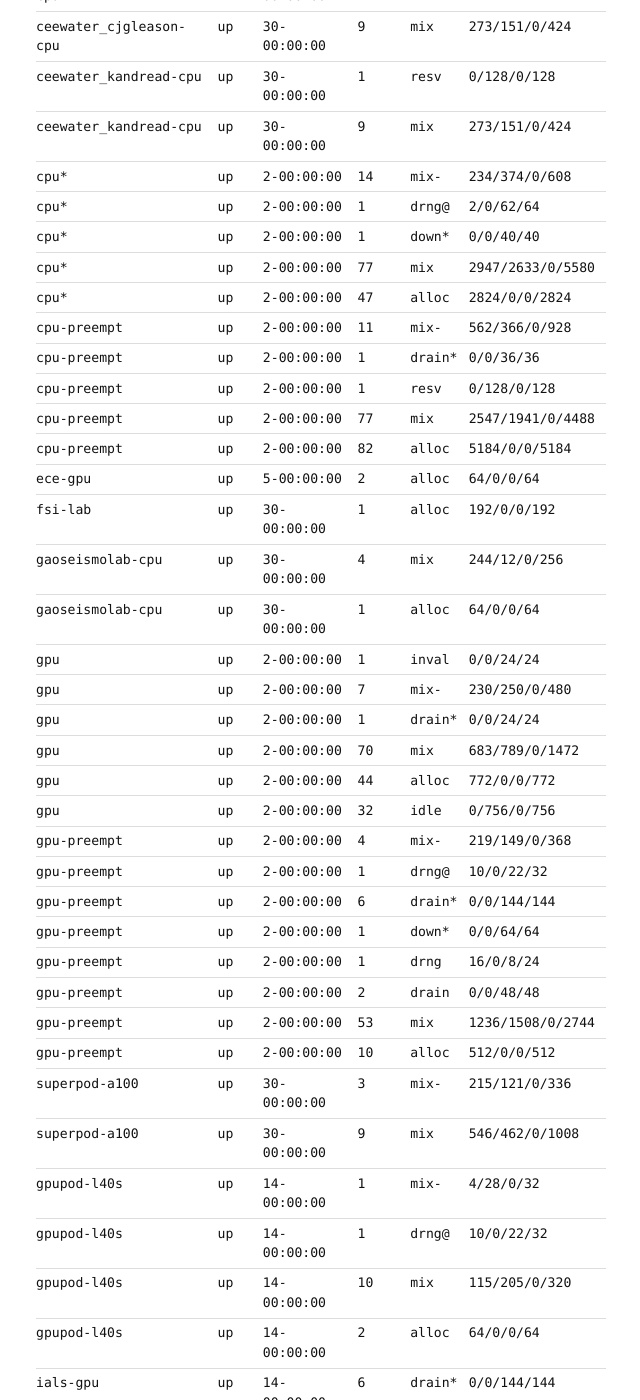
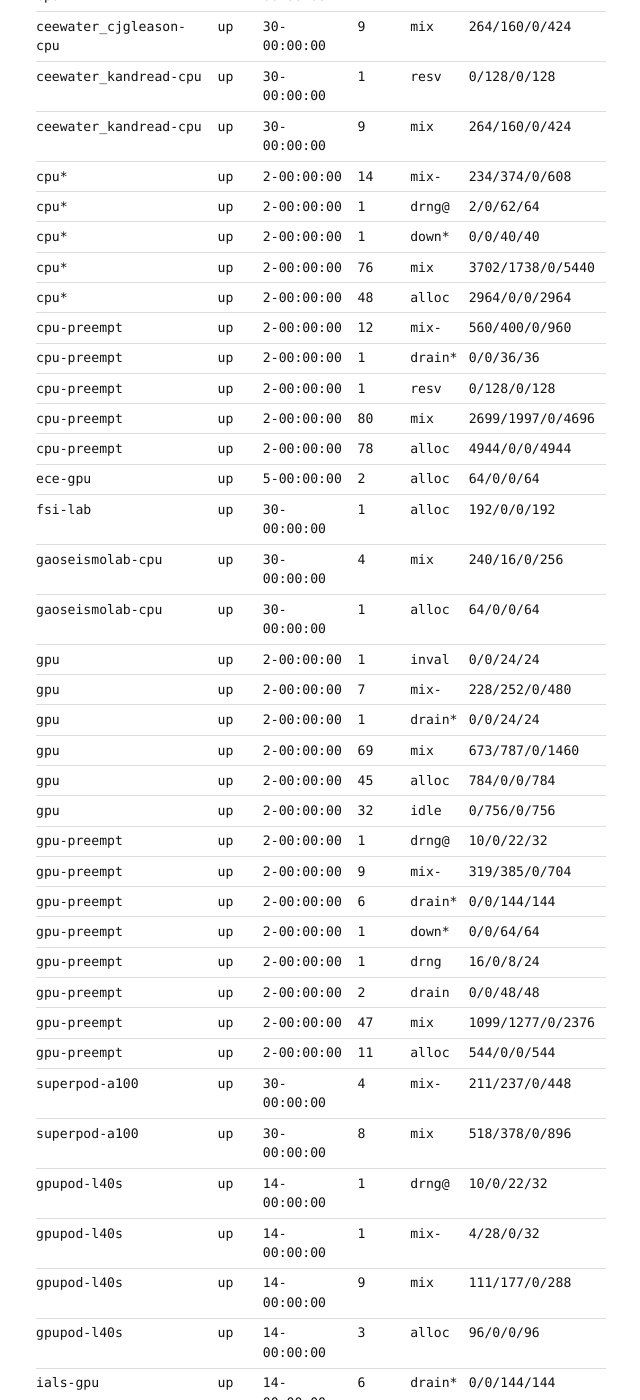
Before and after one commit to yanghangAI/yanghangAI.github.io, a Jekyll site: the page built from _pages/cluster.html, in a window 1280 px wide and 1400 px high, scrolled down 2948 px. Shown: the whole window, without its empty margins (260-900 px from the left). Built offline with Jekyll 4.4.1, drawn with Linux system fonts in a browser that asks for light colours; some of the changed text lies outside the part shown.

Commit message:
chore(dashboard): refresh cluster data 2026-05-17T14:27:49Z

```diff
--- a/assets/cluster-data.json
+++ b/assets/cluster-data.json
@@ -1,5 +1,5 @@
 {
-  "updated_utc": "2026-05-17T14:12:48Z",
+  "updated_utc": "2026-05-17T14:27:49Z",
   "user": "hangyang_umass_edu",
   "squeue": [
     {
@@ -7,7 +7,7 @@
       "partition": "gpu-preempt",
       "name": "exp0-inn-idea097-d001-full",
       "state": "RUNNING",
-      "time": "10:50:27",
+      "time": "11:05:29",
       "time_limit": "1-00:00:00",
       "nodes": "1",
       "nodelist": "ials-gpu014"
@@ -17,7 +17,7 @@
       "partition": "gpu-preempt",
       "name": "exp0-inn-idea084-d001-full",
       "state": "RUNNING",
-      "time": "11:03:08",
+      "time": "11:18:10",
       "time_limit": "1-00:00:00",
       "nodes": "1",
       "nodelist": "ials-gpu009"
@@ -27,7 +27,7 @@
       "partition": "gpu-preempt",
       "name": "1024noamp_keepckpt_idea097_d001",
       "state": "RUNNING",
-      "time": "1:19:51",
+      "time": "1:34:53",
       "time_limit": "12:00:00",
       "nodes": "1",
       "nodelist": "ials-gpu014"
@@ -39,7 +39,7 @@
       "name": "1024noamp_keepckpt_idea097_d001",
       "partition": "gpu-preempt",
       "state": "RUNNING",
-      "elapsed": "01:19:51",
+      "elapsed": "01:34:53",
       "end": "Unknown",
       "exit_code": "0:0"
     },
@@ -84,7 +84,7 @@
       "name": "exp0-inn-idea097-d001-full",
       "partition": "gpu-preempt",
       "state": "RUNNING",
-      "elapsed": "10:50:27",
+      "elapsed": "11:05:29",
       "end": "Unknown",
       "exit_code": "0:0"
     },
@@ -93,7 +93,7 @@
       "name": "exp0-inn-idea084-d001-full",
       "partition": "gpu-preempt",
       "state": "RUNNING",
-      "elapsed": "11:03:08",
+      "elapsed": "11:18:10",
       "end": "Unknown",
       "exit_code": "0:0"
     },
@@ -368,7 +368,7 @@
       "timelimit": "30-00:00:00",
       "nodes": "5",
       "state": "mix",
-      "cpus_aiot": "369/271/0/640"
+      "cpus_aiot": "364/276/0/640"
     },
     {
       "partition": "cbio-gpu",
@@ -392,7 +392,7 @@
       "timelimit": "30-00:00:00",
       "nodes": "9",
       "state": "mix",
-      "cpus_aiot": "273/151/0/424"
+      "cpus_aiot": "264/160/0/424"
     },
     {
       "partition": "ceewater_cjgleason-cpu",
@@ -408,7 +408,7 @@
       "timelimit": "30-00:00:00",
       "nodes": "9",
       "state": "mix",
-      "cpus_aiot": "273/151/0/424"
+      "cpus_aiot": "264/160/0/424"
     },
     {
       "partition": "ceewater_kandread-cpu",
@@ -424,7 +424,7 @@
       "timelimit": "30-00:00:00",
       "nodes": "9",
       "state": "mix",
-      "cpus_aiot": "273/151/0/424"
+      "cpus_aiot": "264/160/0/424"
     },
     {
       "partition": "cpu*",
@@ -454,25 +454,25 @@
       "partition": "cpu*",
       "avail": "up",
       "timelimit": "2-00:00:00",
-      "nodes": "77",
+      "nodes": "76",
       "state": "mix",
-      "cpus_aiot": "2947/2633/0/5580"
+      "cpus_aiot": "3702/1738/0/5440"
     },
     {
       "partition": "cpu*",
       "avail": "up",
       "timelimit": "2-00:00:00",
-      "nodes": "47",
+      "nodes": "48",
       "state": "alloc",
-      "cpus_aiot": "2824/0/0/2824"
+      "cpus_aiot": "2964/0/0/2964"
     },
     {
       "partition": "cpu-preempt",
       "avail": "up",
       "timelimit": "2-00:00:00",
-      "nodes": "11",
+      "nodes": "12",
       "state": "mix-",
-      "cpus_aiot": "562/366/0/928"
+      "cpus_aiot": "560/400/0/960"
     },
     {
       "partition": "cpu-preempt",
@@ -494,17 +494,17 @@
       "partition": "cpu-preempt",
       "avail": "up",
       "timelimit": "2-00:00:00",
-      "nodes": "77",
+      "nodes": "80",
       "state": "mix",
-      "cpus_aiot": "2547/1941/0/4488"
+      "cpus_aiot": "2699/1997/0/4696"
     },
     {
       "partition": "cpu-preempt",
       "avail": "up",
       "timelimit": "2-00:00:00",
-      "nodes": "82",
+      "nodes": "78",
       "state": "alloc",
-      "cpus_aiot": "5184/0/0/5184"
+      "cpus_aiot": "4944/0/0/4944"
     },
     {
       "partition": "ece-gpu",
@@ -528,7 +528,7 @@
       "timelimit": "30-00:00:00",
       "nodes": "4",
       "state": "mix",
-      "cpus_aiot": "244/12/0/256"
+      "cpus_aiot": "240/16/0/256"
     },
     {
       "partition": "gaoseismolab-cpu",
@@ -552,7 +552,7 @@
       "timelimit": "2-00:00:00",
       "nodes": "7",
       "state": "mix-",
-      "cpus_aiot": "230/250/0/480"
+      "cpus_aiot": "228/252/0/480"
     },
     {
       "partition": "gpu",
@@ -566,17 +566,17 @@
       "partition": "gpu",
       "avail": "up",
       "timelimit": "2-00:00:00",
-      "nodes": "70",
+      "nodes": "69",
       "state": "mix",
-      "cpus_aiot": "683/789/0/1472"
+      "cpus_aiot": "673/787/0/1460"
     },
     {
       "partition": "gpu",
       "avail": "up",
       "timelimit": "2-00:00:00",
-      "nodes": "44",
+      "nodes": "45",
       "state": "alloc",
-      "cpus_aiot": "772/0/0/772"
+      "cpus_aiot": "784/0/0/784"
     },
     {
       "partition": "gpu",
@@ -590,17 +590,17 @@
       "partition": "gpu-preempt",
       "avail": "up",
       "timelimit": "2-00:00:00",
-      "nodes": "4",
-      "state": "mix-",
-      "cpus_aiot": "219/149/0/368"
+      "nodes": "1",
+      "state": "drng@",
+      "cpus_aiot": "10/0/22/32"
     },
     {
       "partition": "gpu-preempt",
       "avail": "up",
       "timelimit": "2-00:00:00",
-      "nodes": "1",
-      "state": "drng@",
-      "cpus_aiot": "10/0/22/32"
+      "nodes": "9",
+      "state": "mix-",
+      "cpus_aiot": "319/385/0/704"
     },
     {
       "partition": "gpu-preempt",
@@ -638,33 +638,41 @@
       "partition": "gpu-preempt",
       "avail": "up",
       "timelimit": "2-00:00:00",
-      "nodes": "53",
+      "nodes": "47",
       "state": "mix",
-      "cpus_aiot": "1236/1508/0/2744"
+      "cpus_aiot": "1099/1277/0/2376"
     },
     {
       "partition": "gpu-preempt",
       "avail": "up",
       "timelimit": "2-00:00:00",
-      "nodes": "10",
+      "nodes": "11",
       "state": "alloc",
-      "cpus_aiot": "512/0/0/512"
+      "cpus_aiot": "544/0/0/544"
     },
     {
       "partition": "superpod-a100",
       "avail": "up",
       "timelimit": "30-00:00:00",
-      "nodes": "3",
+      "nodes": "4",
       "state": "mix-",
-      "cpus_aiot": "215/121/0/336"
+      "cpus_aiot": "211/237/0/448"
     },
     {
       "partition": "superpod-a100",
       "avail": "up",
       "timelimit": "30-00:00:00",
-      "nodes": "9",
+      "nodes": "8",
       "state": "mix",
-      "cpus_aiot": "546/462/0/1008"
+      "cpus_aiot": "518/378/0/896"
+    },
+    {
+      "partition": "gpupod-l40s",
+      "avail": "up",
+      "timelimit": "14-00:00:00",
+      "nodes": "1",
+      "state": "drng@",
+      "cpus_aiot": "10/0/22/32"
     },
     {
       "partition": "gpupod-l40s",
@@ -678,25 +686,17 @@
       "partition": "gpupod-l40s",
       "avail": "up",
       "timelimit": "14-00:00:00",
-      "nodes": "1",
-      "state": "drng@",
-      "cpus_aiot": "10/0/22/32"
+      "nodes": "9",
+      "state": "mix",
+      "cpus_aiot": "111/177/0/288"
     },
     {
       "partition": "gpupod-l40s",
       "avail": "up",
       "timelimit": "14-00:00:00",
-      "nodes": "10",
-      "state": "mix",
-      "cpus_aiot": "115/205/0/320"
-    },
-    {
-      "partition": "gpupod-l40s",
-      "avail": "up",
-      "timelimit": "14-00:00:00",
-      "nodes": "2",
+      "nodes": "3",
       "state": "alloc",
-      "cpus_aiot": "64/0/0/64"
+      "cpus_aiot": "96/0/0/96"
     },
     {
       "partition": "ials-gpu",
@@ -728,7 +728,7 @@
       "timelimit": "14-00:00:00",
       "nodes": "19",
       "state": "mix",
-      "cpus_aiot": "229/227/0/456"
+      "cpus_aiot": "228/228/0/456"
     },
     {
       "partition": "jdelhommelle",
@@ -760,7 +760,7 @@
       "timelimit": "2-00:00:00",
       "nodes": "4",
       "state": "mix",
-      "cpus_aiot": "63/193/0/256"
+      "cpus_aiot": "60/196/0/256"
     },
     {
       "partition": "mpi",
@@ -822,17 +822,25 @@
       "partition": "toltec-cpu",
       "avail": "up",
       "timelimit": "30-00:00:00",
-      "nodes": "4",
-      "state": "mix",
-      "cpus_aiot": "120/8/0/128"
+      "nodes": "1",
+      "state": "mix-",
+      "cpus_aiot": "27/5/0/32"
     },
     {
       "partition": "toltec-cpu",
       "avail": "up",
       "timelimit": "30-00:00:00",
-      "nodes": "3",
+      "nodes": "5",
+      "state": "mix",
+      "cpus_aiot": "123/37/0/160"
+    },
+    {
+      "partition": "toltec-cpu",
+      "avail": "up",
+      "timelimit": "30-00:00:00",
+      "nodes": "1",
       "state": "alloc",
-      "cpus_aiot": "96/0/0/96"
+      "cpus_aiot": "32/0/0/32"
     },
     {
       "partition": "umd-cscdr-arm",
@@ -848,7 +856,7 @@
       "timelimit": "30-00:00:00",
       "nodes": "4",
       "state": "mix-",
-      "cpus_aiot": "105/151/0/256"
+      "cpus_aiot": "102/154/0/256"
     },
     {
       "partition": "umd-cscdr-cpu",
@@ -856,7 +864,7 @@
       "timelimit": "30-00:00:00",
       "nodes": "16",
       "state": "mix",
-      "cpus_aiot": "538/486/0/1024"
+      "cpus_aiot": "532/492/0/1024"
     },
     {
       "partition": "umd-cscdr-cpu",
@@ -894,9 +902,17 @@
       "partition": "visterra",
       "avail": "up",
       "timelimit": "30-00:00:00",
-      "nodes": "7",
+      "nodes": "1",
+      "state": "mix",
+      "cpus_aiot": "44/4/0/48"
+    },
+    {
+      "partition": "visterra",
+      "avail": "up",
+      "timelimit": "30-00:00:00",
+      "nodes": "6",
       "state": "alloc",
-      "cpus_aiot": "336/0/0/336"
+      "cpus_aiot": "288/0/0/288"
     },
     {
       "partition": "workflow",
@@ -920,23 +936,23 @@
       "timelimit": "30-00:00:00",
       "nodes": "1",
       "state": "mix-",
-      "cpus_aiot": "114/14/0/128"
+      "cpus_aiot": "76/52/0/128"
     },
     {
       "partition": "zhoulin-cpu",
       "avail": "up",
       "timelimit": "30-00:00:00",
-      "nodes": "3",
+      "nodes": "4",
       "state": "mix",
-      "cpus_aiot": "288/96/0/384"
+      "cpus_aiot": "460/52/0/512"
     },
     {
       "partition": "zhoulin-cpu",
       "avail": "up",
       "timelimit": "30-00:00:00",
-      "nodes": "2",
+      "nodes": "1",
       "state": "alloc",
-      "cpus_aiot": "256/0/0/256"
+      "cpus_aiot": "128/0/0/128"
     }
   ],
   "quota": [
```
